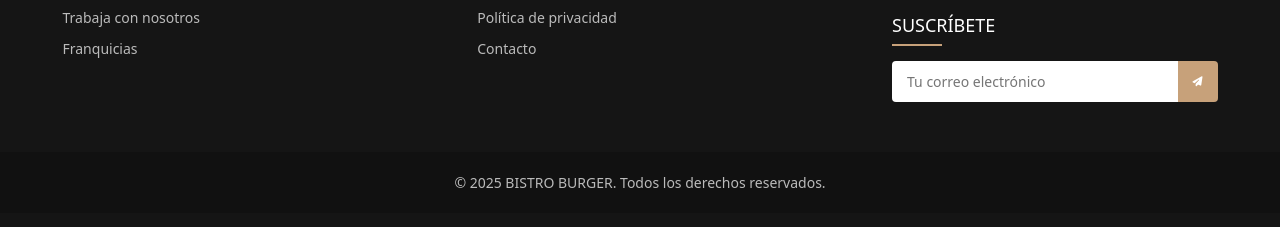
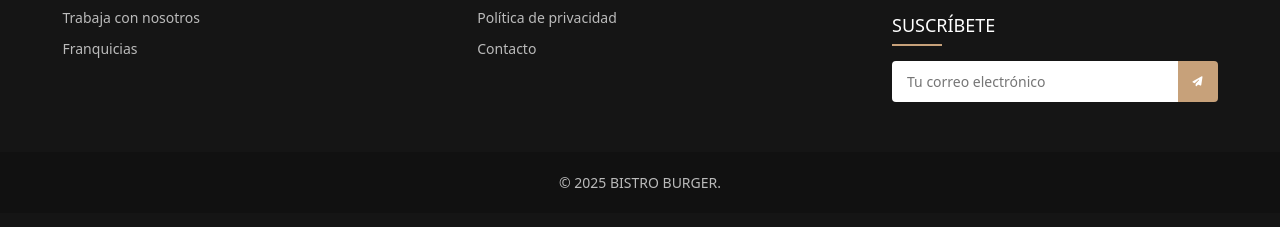
Before and after one commit to Gijuarez/Hamburquesa1, a plain HTML site: page index.html in a window 1280 px wide. Shown: the part 1623-1850 px from the top of the page. Drawn offline with nearby package versions, Linux system fonts and the light colour scheme.

```diff
--- a/index.html
+++ b/index.html
@@ -221,7 +221,7 @@
             </div>
         </div>
         <div class="copyright">
-            <p>&copy; 2025 BISTRO BURGER. Todos los derechos reservados.</p>
+            <p>&copy; 2025 BISTRO BURGER.</p>
         </div>
     </footer>
 
```
